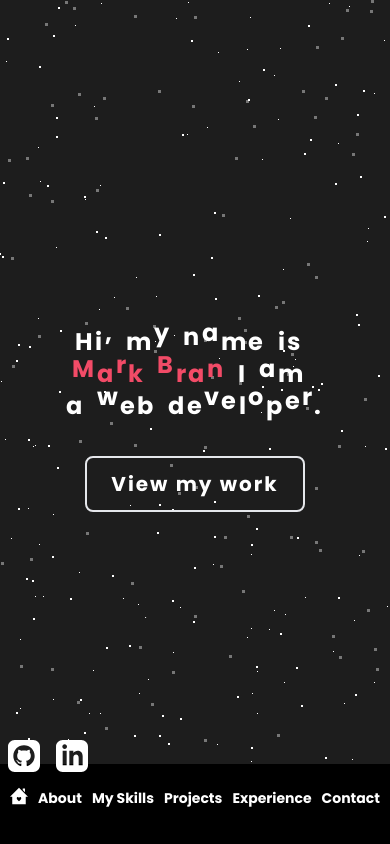
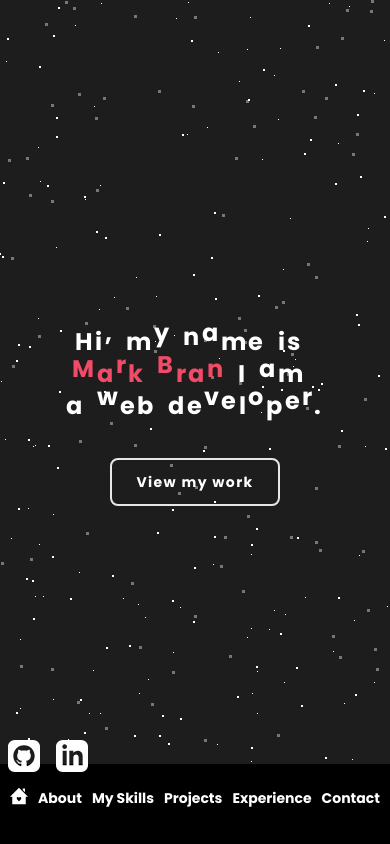
Before and after one commit to markytobran/newportfoliowebsite, a Vue app: page / in a window 390 px wide. Built offline with nearby package versions, Linux system fonts and the light colour scheme; what vue3-openlayers would draw is missing.

Commit message:
adds small text to the home page

```diff
--- a/src/App.vue
+++ b/src/App.vue
@@ -13,7 +13,7 @@ const route = useRoute()
 let isLoading = ref(false)
 
 router.beforeEach((to, from, next) => {
-  isLoading.value = true
+  setTimeout(() => (isLoading.value = false), 300)
   setTimeout(() => (isLoading.value = false), 2000)
   next()
 })
--- a/src/views/HomeView.vue
+++ b/src/views/HomeView.vue
@@ -32,7 +32,7 @@ const beforeEnter = (el) => {
       </div>
       <RouterLink
         to="/projects"
-        class="text-white font-bold text-xl rounded-lg border-2 px-6 lg:px-10 py-3 md:py-4 text-md md:text-xl tracking-widest ease-in-out duration-1000 hover:bg-dark-cyan-blue hover:border-dark-cyan-blue"
+        class="text-white font-bold text-sm md:text-xl rounded-lg border-2 px-6 lg:px-10 py-3 md:py-4 text-md md:text-xl tracking-widest ease-in-out duration-1000 hover:bg-dark-cyan-blue hover:border-dark-cyan-blue"
         >View my work</RouterLink
       >
     </div>
```
